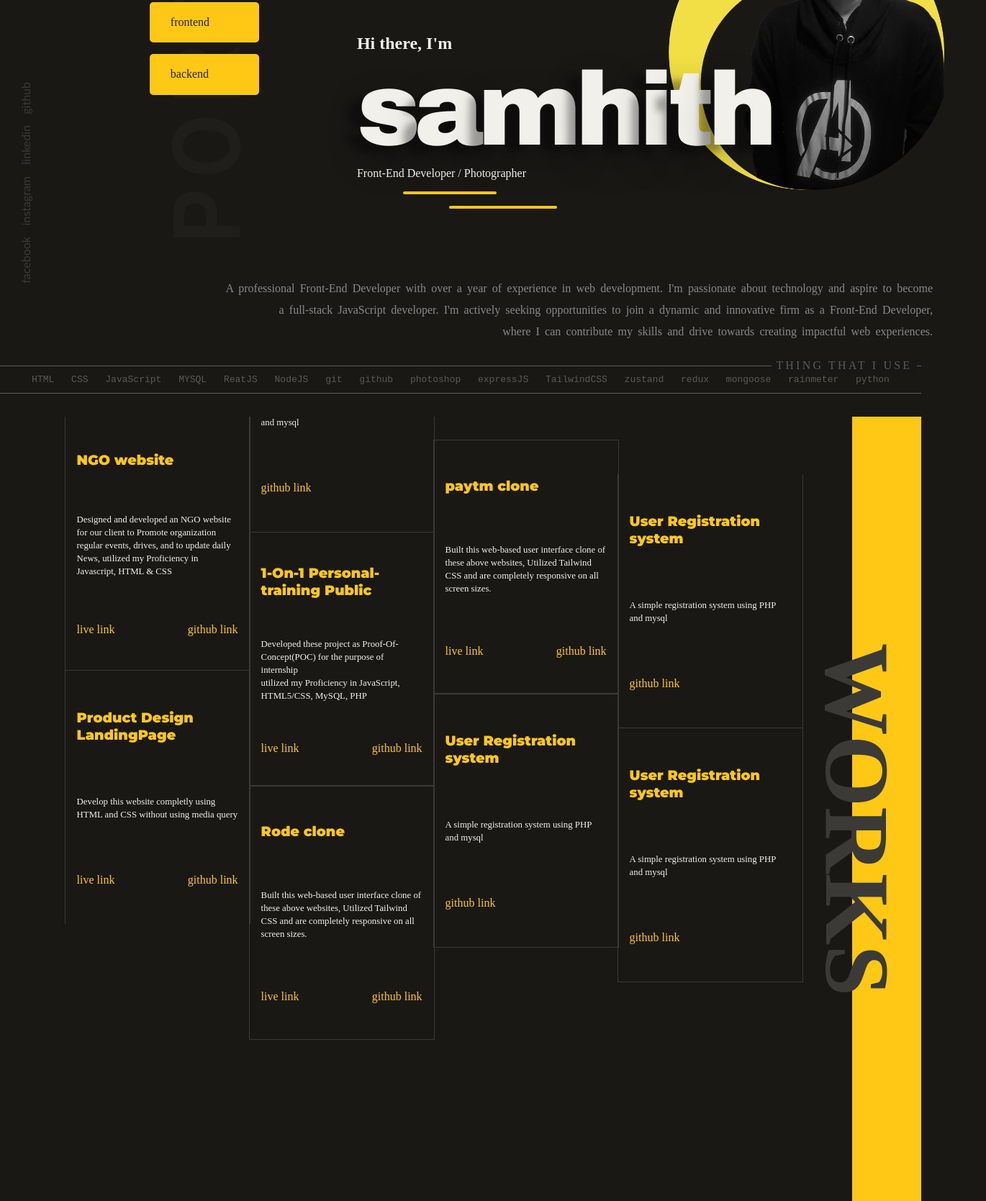
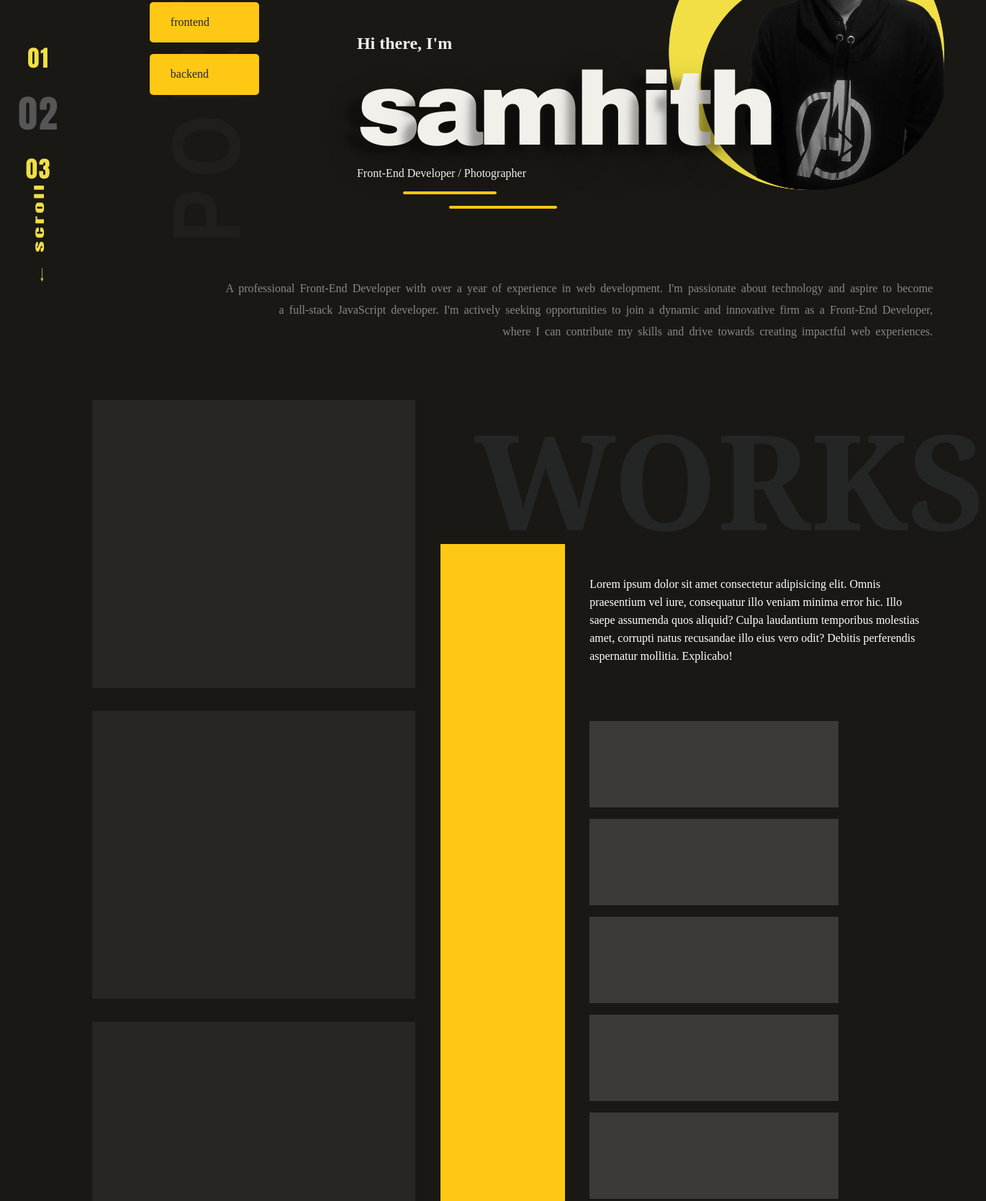
Before and after one commit to SamhithMR/portfolio, a plain HTML site: page index.html in a window 1280 px wide. Shown: the part 382-2051 px from the top of the page at 72% size, 1370 px wide, since content can reach past the window. Drawn offline with Linux system fonts and the light colour scheme.

Commit message:
implemented desing changes

```diff
--- a/index.html
+++ b/index.html
@@ -17,11 +17,11 @@
         <div class="about">
             <div class="navbar">
                 <div class="logo">
-                    <p>home</p>
-                    <p>works</p>
+                    <p></p>
+                    <p>github</p>
                     <img src="./assets/logo.png" alt="" srcset="">
-                    <p>blogs</p>
-                    <p>contact</p>
+                    <p>linkedin</p>
+                    <p></p>
                 </div>
             </div>
             <div class="about_content">
@@ -85,105 +85,46 @@
             <div class="servicess">
                 A professional Front-End Developer with over a year of experience in web development. I'm passionate about technology and aspire to become <br> a full-stack JavaScript developer. I'm actively seeking opportunities to join a dynamic and innovative firm as a Front-End Developer,<br> where I can contribute my skills and drive towards creating impactful web experiences.
             </div>
-            <div class="skills">
+            <!-- <div class="skills">
                 <p class="things_that_i_use">thing that i use</p>
                 HTML CSS JavaScript MYSQL ReatJS NodeJS git github  photoshop expressJS TailwindCSS zustand redux  mongoose rainmeter python
+            </div> -->
+        </div>
+    </section>
+
+    <!-- work -->
+    <section>
+        <div class="work">
+            <div class="work_left">
+                <div class="work_cards">
+                    <div class="work_card"></div>
+                    <div class="work_card"></div>
+                    <div class="work_card"></div>
+                </div>
+                <div class="work_sidebar"></div>
+            </div>
+            <div class="work_right">
+                <h1>WORKS</h1>
+                <div class="work_right_top">
+                    Lorem ipsum dolor sit amet consectetur adipisicing elit. Omnis praesentium vel iure, consequatur illo veniam minima error hic. Illo saepe assumenda quos aliquid? Culpa laudantium temporibus molestias amet, corrupti natus recusandae illo eius vero odit? Debitis perferendis aspernatur mollitia. Explicabo!
+                </div>
+                <div class="work_right_bottom">
+                    <div class="min_proj"></div>
+                    <div class="min_proj min_r"></div>
+                    <div class="min_proj"></div>
+                    <div class="min_proj min_r"></div>
+                    <div class="min_proj"></div>
+                </div>
             </div>
         </div>
     </section>
 
-    <!-- work -->
-    <section aria-label="works">
-        <div class="works">
-            <div class="sidebar">
-                <h1>WORKS</h1>
-            </div>
-            <div class="work_grid">
-                <!-- <div class="right_bar"></div> -->
+    <!-- skills -->
 
-                <div class="work_card card1">
-                    <h2>NGO website</h2>
-                    <p>Designed and developed an NGO website for our client to
-                        Promote organization regular events, drives, and to update daily
-                        News, utilized my Proficiency in Javascript, HTML & CSS</p>
-                    <div>
-                        <a href="http://karnatakajanashakthi.org/" target="_blank">live link</a>
-                        <a href="https://github.com/SamhithMR/karnatakajanashakthi" target="_blank">github link</a>
-                    </div>
-                </div>
-                <div class="work_card card2">
-                    <h2>1-On-1 Personal-training
-                    Public</h2>
-                    <p>Developed these project as Proof-Of-Concept(POC) for the
-                        purpose of internship
-                        <br>utilized my Proficiency in JavaScript, HTML5/CSS,
-                        MySQL, PHP</p>
-                    <div>
-                        <a href="https://github.com/SamhithMR/1-On-1-Personal-training" target="_blank">live link</a>
-                        <a href="https://github.com/SamhithMR/1-On-1-Personal-training" target="_blank">github link</a>
-                    </div>
-                </div>
-                <div class="work_card card3">
-                    <h2>paytm clone</h2>
-                    <p>Built this web-based user interface clone of these above
-                        websites, Utilized Tailwind CSS and are completely responsive
-                        on all screen sizes.</p>
-                    <div>
-                        <a href="https://samhith16.netlify.app/" target="_blank">live link</a>
-                        <a href="https://github.com/SamhithMR/Paytm-Clone" target="_blank">github link</a>
-                    </div>
-                </div>
-                <div class="work_card card4">
-                    <h2>Product Design LandingPage</h2>
-                    <p>Develop this website completly using HTML and CSS without using media query</p>
-                    <div>
-                        <a href="https://samhith15.netlify.app/" target="_blank">live link</a>
-                        <a href="https://github.com/SamhithMR/Product-Design-Landing-Page" target="_blank">github link</a>
-                    </div>
-                </div>
-                <div class="work_card card5">
-                    <h2>Rode clone</h2>
-                    <p>Built this web-based user interface clone of these above
-                        websites, Utilized Tailwind CSS and are completely responsive
-                        on all screen sizes.</p>
-                    <div>
-                        <a href="https://samhith18.netlify.app/" target="_blank">live link</a>
-                        <a href="https://github.com/SamhithMR/RODE-Clone" target="_blank">github link</a>
-                    </div>
-                </div>
-                <div class="work_card card6">
-                    <h2>User Registration system</h2>
-                    <p>A simple registration system using PHP and mysql</p>
-                    <div>
-                        <a href="https://github.com/SamhithMR/user-registration" target="_blank">github link</a>
-                    </div>
-                </div>
-                <div class="work_card card7">
-                    <h2>User Registration system</h2>
-                    <p>A simple registration system using PHP and mysql</p>
-                    <div>
-                        <a href="https://github.com/SamhithMR/user-registration" target="_blank">github link</a>
-                    </div>
-                </div>
-                <div class="work_card card8">
-                    <h2>User Registration system</h2>
-                    <p>A simple registration system using PHP and mysql</p>
-                    <div>
-                        <a href="https://github.com/SamhithMR/user-registration" target="_blank">github link</a>
-                    </div>
-                </div>
-                <div class="work_card card9">
-                    <h2>User Registration system</h2>
-                    <p>A simple registration system using PHP and mysql</p>
-                    <div>
-                        <a href="https://github.com/SamhithMR/user-registration" target="_blank">github link</a>
-                    </div>
-                </div>
-            </div>
-
-
-        </div>
-    </section>
+    <!-- <div class="skills">
+        <p class="things_that_i_use">thing that i use</p>
+        HTML CSS JavaScript MYSQL ReatJS NodeJS git github  photoshop expressJS TailwindCSS zustand redux  mongoose rainmeter python
+    </div> -->
 
     <!-- services -->
     <section aria-label="services">
@@ -310,29 +251,14 @@
 
     <!-- links -->
     <div class="links">
-        <div>
-            <!-- <div class="links-line"></div> -->
-            <div class="link-icons">
-                <!-- github -->
-                <a href="https://github.com/SamhithMR" target="_blank">
-                   github
-                </a>
-                <!-- linkdin -->
-                <a href="https://www.linkedin.com/in/samhith-mr/">
-                   linkedin
-                </a>
-                <!-- instagram -->
-                <a href="">
-                    instagram
-                </a>
+        <div class="link_texts">
+            <!-- <div class="slideUp"><p class="arrow">&#x2191;</p><p>up</p></div> -->
+            <p >01</p>
+            <p style="color:#575656; font-size: 3.3rem;">02</p>
+            <p>03</p>
+            <div class="scrolDown">&#x2190; scroll</div>
+        </div>
 
-                <!-- facebook -->
-                <a href="">
-                   facebook
-                </a>
-            </div>
-            <!-- <div class="links-line"></div> -->
-        </div>
     </div>
 
     <script>
--- a/style.css
+++ b/style.css
@@ -24,12 +24,14 @@ body {
     background: linear-gradient(-145deg, rgba(36, 44, 48, 0.9) 0%, rgba(36, 44, 48, 0.9) 70%, #191815 71%);
     z-index: -500;
 }
+
+
 /* links */
 .links {
     position: fixed;
-    left: 0rem;
+    left: -0.4rem;
     bottom: 0%;
-    /* transform: translateY(-0%); */
+    /* transform: translateY(90%); */
     z-index: 101;
     display: flex;
     flex-direction: column;
@@ -37,43 +39,56 @@ body {
     /* height: auto; */
     height: 100vh;
     /* opacity: 0.5; */
-    padding: 0 1.3rem;
-  }
+    /* padding: 0rem 0.5rem; */
+    /* background-color: #2b2b2b; */
+    width: 2.3rem;
+}
 
 .links>div {
+    /* border-left: 10px solid #ffc815; */
+    /* background-color: #3b3a37; */
     display: flex;
     flex-direction: column;
     align-items: center;
-    height: 100%;
-    padding-bottom: 1rem;
+    /* height: 40%; */
+    /* padding-bottom: 1rem; */
 }
 
-.link-icons {
+.link_texts{
+    position: absolute;
+    left: 2rem;
+    bottom: 4rem;
+    color: #F1DF45;
+    font-family:Impact, Haettenschweiler, 'Arial Narrow Bold', sans-serif;
+    font-weight: 700;
+    letter-spacing: 2px;
+    font-size: 2rem;
+}
+.link_texts > p{
+    margin: 0.4rem 0;
+    cursor: pointer;
+}
+.slideUp{
     display: flex;
-    flex-direction: column;
-    margin-top: auto;
-    padding: 0 0.3rem;
+    /* flex-direction: column; */
+    /* justify-content: en; */
+    align-items: end;
+    font-size: 1rem;
+    transform: scale(1, 1.5);
+    margin: 1rem 0;
 }
-
-.link-icons>a {
-    text-decoration: none;
-    color: #3b3a37;
-    transform: rotate(-180deg);
-    font-family:'Gill Sans', 'Gill Sans MT', Calibri, 'Trebuchet MS', sans-serif;
-    writing-mode: vertical-rl;
-    margin: 0.5rem 0;
+.arrow{
+    font-size: 5vh;
+    font-weight: 100;
+    padding-bottom: 0.2rem;
 }
-
-.link-icons a svg path{
-    fill: #575656;
-}
-.link-icons a:hover > svg path{
-    fill:#F1DF45;
-}
-.links-line {
-    height: 180px;
-    width: 5px;
-    background-color: #ffc815;
+.scrolDown{
+    font-size: 2vh;
+     writing-mode: vertical-lr;
+    transform: rotate(-180deg) scale(1, 2);
+    /* letter-spacing: 5px; */
+    font-weight: 200;
+    padding-bottom: 1rem;
 }
 
 /* about */
@@ -439,137 +454,6 @@ nav ul a {
     letter-spacing: 0.2rem;
 }
 
-/* works */
-.works {
-    /* display: none; */
-    display: flex;
-    width: 93%;
-    margin-left: auto;
-    position: relative;
-    min-height: 100vh;
-    height: 100%;
-    margin-block: 2rem;
-    overflow:hidden;
-    z-index: -20000;
-}
-
-.sidebar {
-    position: absolute;
-    right: 0;
-    width: 6rem;
-    height: 100%;
-    background-color: #ffc815;
-    z-index: 100;
-}
-
-.sidebar h1 {
-    position: absolute;
-    right: 1rem;
-    top: 50%;
-    transform: translateY(-50%);
-    text-align: center;
-    writing-mode: vertical-lr;
-    font-size: 8rem;
-    font-weight: 900;
-    color: #3b3a37;
-}
-
-.work_grid {
-    display: grid;
-    width: 95%;
-    /* gap: 1.5rem; */
-    /* grid-template-columns: 1fr 1fr 1fr;
-    grid-template-rows: 1fr 1fr; */
-    min-height: 140vh;
-  /* justify-items: center; */
-  position: relative;
-  /* transform: rotate(-15deg) scale(1.2,1); */
-
-}
-
-.work_card {
-    /* background: url('./assets/img_1.jpg'),rgba(59, 58, 55,0.5); */
-    background-blend-mode: multiply;
-    background-size: cover;
-    display: flex;
-    flex-direction: column;
-    justify-content: space-around;
-    min-height: 40vh;
-    /* background-color: #3b3a3717; */
-    padding: 1rem;
-    position: absolute;
-    max-width: 14rem;
-    height: 100%;
-    max-height: 20rem;
-    border: 1px solid #3b3a37;
-}
-.card1{
-    top: 0;
-    left: 0;
-    border-top: 0px;
-    /* border-left: 0px; */
-}
-.card2{
-    top: 10rem;
-    left: 16rem;
-}
-
-.card3{
-    top: 2rem;
-    left: 32rem;
-}
-
-.card4{
-    border-bottom: 0px;
-    top: 22rem;
-    left: 0;
-}
-
-.card5{
-    top: 32rem;
-    left: 16rem;
-}
-.card6{
-    top: 24rem;
-    left: 32rem;
-}
-.card7{
-    top: 5rem;
-    /* right: 0; */
-    left: 48rem;
-    border-top: 0px;
-}
-.card8{
-    top: 27rem;
-    left: 48rem;
-}
-.card9{
-    top:-12rem;
-    left: 16rem;
-    border-top: 0px;
-}
-.work_card h2 {
-    font-family: 'Montserrat', sans-serif;
-    font-size: 1.2rem;
-    font-weight: 100;
-    color: #ffc815;
-}
-
-.work_card p {
-    color: #f1f0eb;
-    font-size: 0.8rem;
-    line-height: 18px;
-}
-
-.work_card div {
-    display: flex;
-    justify-content: space-between;
-}
-
-.work_card a {
-    color: #ffc815;
-    text-decoration: none;
-}
 
 
 
@@ -716,3 +600,72 @@ nav ul a {
     width: 100%;
     object-fit: cover;
 }
+
+
+.work{
+    width: 90%;
+    margin:3rem 0 0 auto;
+    min-height: 155vh;
+    display: grid;
+    grid-template-columns: 60% 40%;
+    /* background-color: green; */
+}
+.work_left{
+    /* background-color: #3b3a37; */
+    display: grid;
+    grid-template-columns: 65% 25%;
+    gap: 5%;
+}
+.work_right{
+    min-height: 155vh;
+    position: relative;
+    display: grid;
+    grid-template-rows: 15% 65%;
+    align-content: end;
+}
+.work_right > h1{
+    position: absolute;
+    left: -10rem;
+    top: 0;
+    font-family:Georgia, 'Times New Roman', Times, serif;
+    font-size: 23vh;
+    font-weight: 900;
+    color: #242525;
+}
+.work_right_top{
+    color: #fff;
+    font-weight: 400;
+    line-height: 25px;
+}
+.work_right_bottom{
+    display: flex;
+    flex-direction: column;
+}
+.min_proj{
+    width: 75%;
+    background-color: #3b3a37;
+    min-height: 15vh;
+    margin: 0.5rem 0;
+}
+.work_sidebar{
+    margin-top: auto;
+    height: 135vh;
+    background-color: #ffc815;
+    /* border: 1px solid #3b3a37;
+    box-shadow: 0px 0px #fff, -0.4rem 0 2rem #3b3a37c4; */
+}
+.work_cards{
+    display: flex;
+    flex-direction: column;
+    /* justify-content: space-between; */
+    align-items: end;
+    width: 100%;
+    height: 100%;
+    /* margin-top: 7rem; */
+}
+.work_card{
+    background-color: #5756563b;
+    width: 100%;
+    height: 50vh;
+    margin: 1rem 0;
+}
```
Also changed, not shown: assets/linkedin.svg (added).
